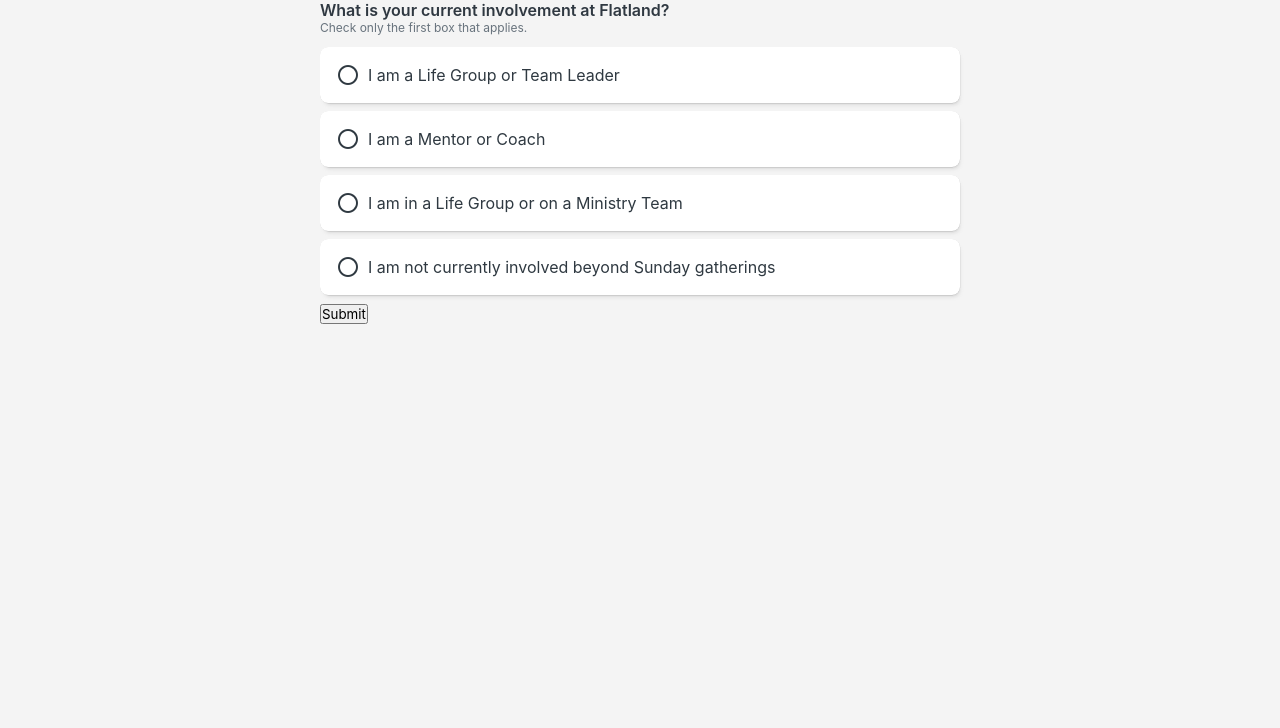
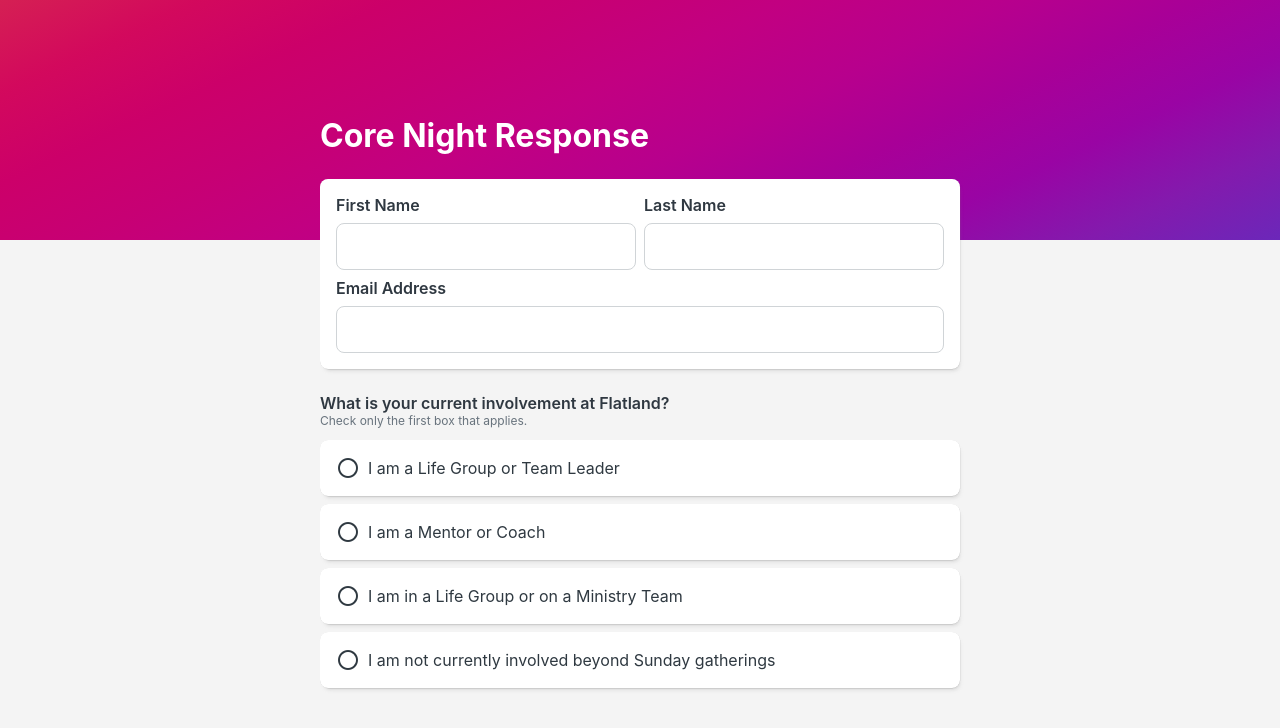
Before and after one commit to flatlandchurch/core.flatland.church, a React app: page / in a window 1280 px wide. Shown: the top 728 px of the page. Built offline with nearby package versions, Linux system fonts and the light colour scheme.

Commit message:
Styled things up

```diff
--- a/src/App.tsx
+++ b/src/App.tsx
@@ -4,11 +4,44 @@
 import Card from './components/Card';
 import Questions from './Questions';
 import Label from './components/Label';
+import Input from './components/Input';
 
 const Form = styled.form`
   width: 640px;
   max-width: 95%;
-  margin: 0 auto;
+  margin: -124px auto 12px;
+`;
+
+const Header = styled.header`
+  width: 100%;
+  background: #6a27b8;
+  background: linear-gradient(
+    335deg,
+    hsl(268deg 65% 44%) 0%,
+    hsl(283deg 74% 39%) 11%,
+    hsl(296deg 95% 33%) 22%,
+    hsl(306deg 100% 33%) 33%,
+    hsl(314deg 100% 36%) 44%,
+    hsl(320deg 100% 38%) 56%,
+    hsl(325deg 100% 39%) 67%,
+    hsl(329deg 100% 40%) 78%,
+    hsl(335deg 92% 43%) 89%,
+    hsl(343deg 74% 48%) 100%
+  );
+  padding: 120px 24px;
+  display: block;
+`;
+
+const CardContainer = styled(Card)`
+  display: grid;
+  grid-template-columns: minmax(0, 1fr);
+  grid-gap: 8px;
+`;
+
+const Row = styled.div`
+  display: grid;
+  grid-template-columns: repeat(2, minmax(0, 1fr));
+  grid-gap: 8px;
 `;
 
 const Rule = styled.div`
@@ -23,6 +56,25 @@
   margin-bottom: 12px;
   font-size: 12px;
   color: #68737d;
+`;
+
+const Button = styled.button`
+  background: #a8458c;
+  color: #fff;
+  border-radius: 50px;
+  padding: 12px 68px;
+  margin: 24px auto;
+  display: block;
+  appearance: none;
+  border: 0;
+  font-size: inherit;
+  font-weight: 600;
+  cursor: pointer;
+`;
+
+const Title = styled.h1`
+  color: #fff;
+  margin-bottom: 24px;
 `;
 
 type OptionValue = 'leader' | 'mentor' | 'member' | 'none';
@@ -66,7 +118,23 @@
   };
 
   return (
+    <>
+      <Header />
       <Form onSubmit={onSubmit}>
+        <Title>Core Night Response</Title>
+        <CardContainer as="div" style={{ marginBottom: 24 }}>
+          <Row>
+            <Input autoComplete="given-name" label="First Name" value="" onChange={() => {}} />
+            <Input autoComplete="family-name" label="Last Name" value="" onChange={() => {}} />
+          </Row>
+          <Input
+            autoComplete="email"
+            type="email"
+            label="Email Address"
+            value=""
+            onChange={() => {}}
+          />
+        </CardContainer>
         <Label as="p">What is your current involvement at Flatland?</Label>
         <Small>Check only the first box that applies.</Small>
         {options.map((opt) => (
@@ -83,8 +151,9 @@
         ))}
         {involvement && <Rule />}
         <div>{involvement && <Questions option={involvement} />}</div>
-      <button>Submit</button>
+        {involvement && <Button>Submit</Button>}
       </Form>
+    </>
   );
 };
 
```
Lines whose indentation alone changed are shown as unchanged.
